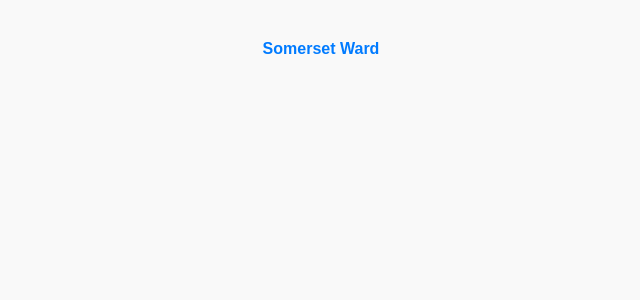
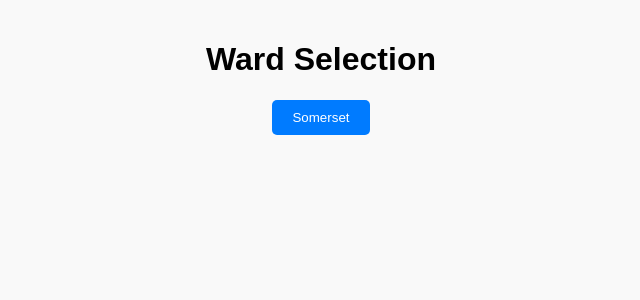
Before and after one commit to damoretto/openottawa, a React (Vite) app in the folder openottawa/: page / in a window 1280 px wide. Shown: the top 300 px of the page, without its empty margins (319-959 px from the left). Built offline with nearby package versions, Linux system fonts and the light colour scheme.

Commit message:
updated buttons for navigation

```diff
--- a/openottawa/src/Pages/Home/Home.css
+++ b/openottawa/src/Pages/Home/Home.css
@@ -5,54 +5,11 @@
     background-color: #f9f9f9;
   }
 
-  .home-header {
-    margin-bottom: 20px;
+  .button {
+    background-color: #007bff;
+    color: white;
+    border: none;
+    padding: 10px 20px;
+    border-radius: 5px;
+    cursor: pointer;
   }
-
-  .home-header h1 {
-    color: #333;
-    font-size: 2.5em;
-  }
-
-  .home-nav {
-    margin: 20px 0;
-  }
-
-  .nav-link {
-    margin: 0 15px;
-    text-decoration: none;
-    color: #007bff;
-    font-weight: bold;
-  }
-
-  .nav-link:hover {
-    color: #0056b3;
-  }
-
-  .home-content {
-    margin: 20px 0;
-  }
-
-  .home-content h2 {
-    font-size: 2em;
-    color: #444;
-  }
-
-  .home-content p {
-    font-size: 1.2em;
-    color: #666;
-  }
-
-  .home-image {
-    margin-top: 20px;
-    width: 100%;
-    max-width: 400px;
-    height: auto;
-    border-radius: 10px;
-  }
-
-  .home-footer {
-    margin-top: 30px;
-    font-size: 0.9em;
-    color: #999;
-  }
--- a/openottawa/src/Pages/Home/Home.jsx
+++ b/openottawa/src/Pages/Home/Home.jsx
@@ -1,13 +1,17 @@
 import React from "react";
 import "./Home.css";
+import { useNavigate } from "react-router-dom";
 
 function Home() {
+  const navigate = useNavigate();
+
   return (
     <div className="home-container">
 
-      <nav className="home-nav">
-        <a href="/somerset" className="nav-link">Somerset Ward</a>
-      </nav>
+      <h1>Ward Selection</h1>
+      <button className="button" onClick={() => navigate("/somerset")}>
+        Somerset
+      </button>
 
     </div>
   );
--- a/openottawa/src/Pages/Somerset/Somerset.jsx
+++ b/openottawa/src/Pages/Somerset/Somerset.jsx
@@ -1,13 +1,18 @@
 import React from "react";
 import "./Somerset.css";
+import { useNavigate } from "react-router-dom";
 
 function Somerset() {
+  const navigate = useNavigate();
+
   return (
     <div className="container">
       {/* Header Section */}
       <header className="header">
         <h1>SOMERSET - WARD 14</h1>
-        <button className="button">Choose another ward</button>
+        <button className="button" onClick={() => navigate("/")}>
+          Back to Ward Select
+        </button>
       </header>
 
       {/* Power BI iframe */}
```
